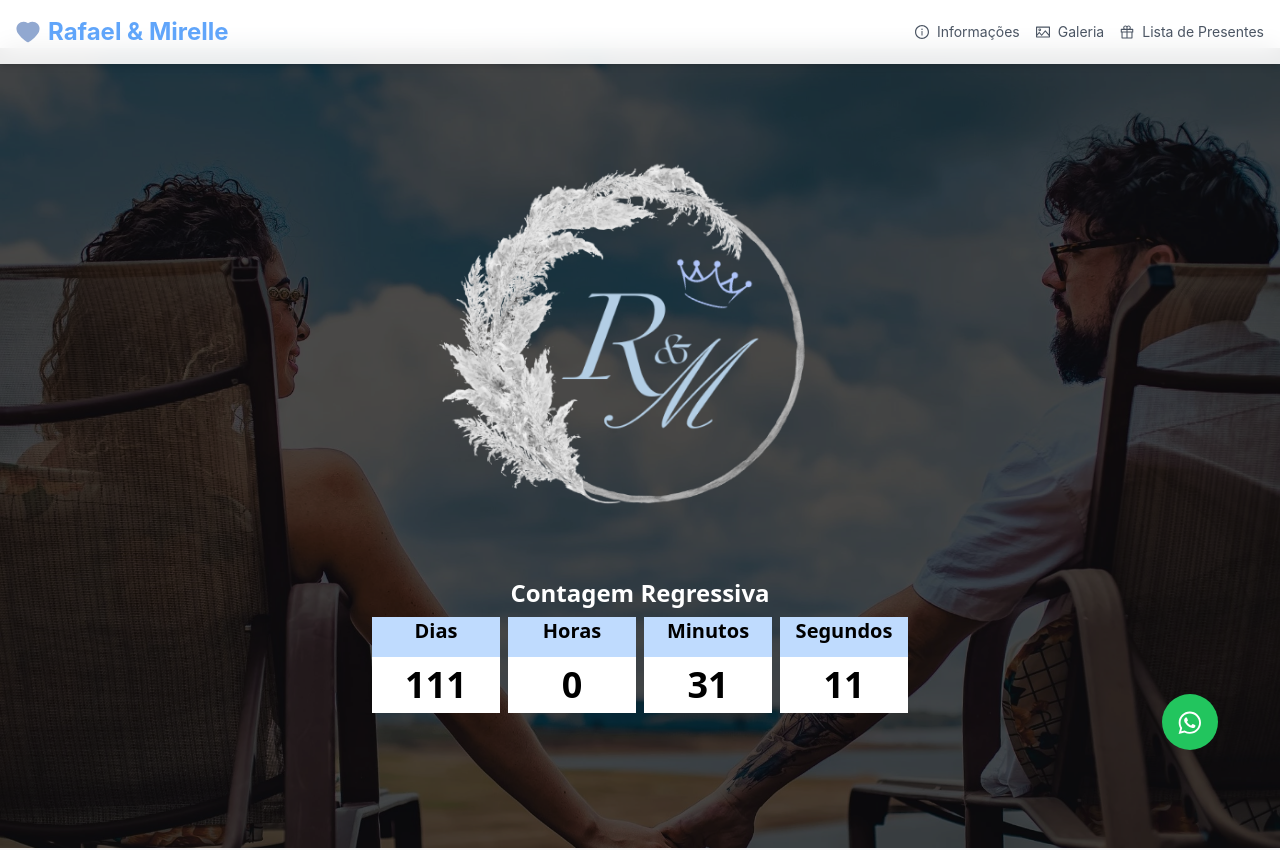
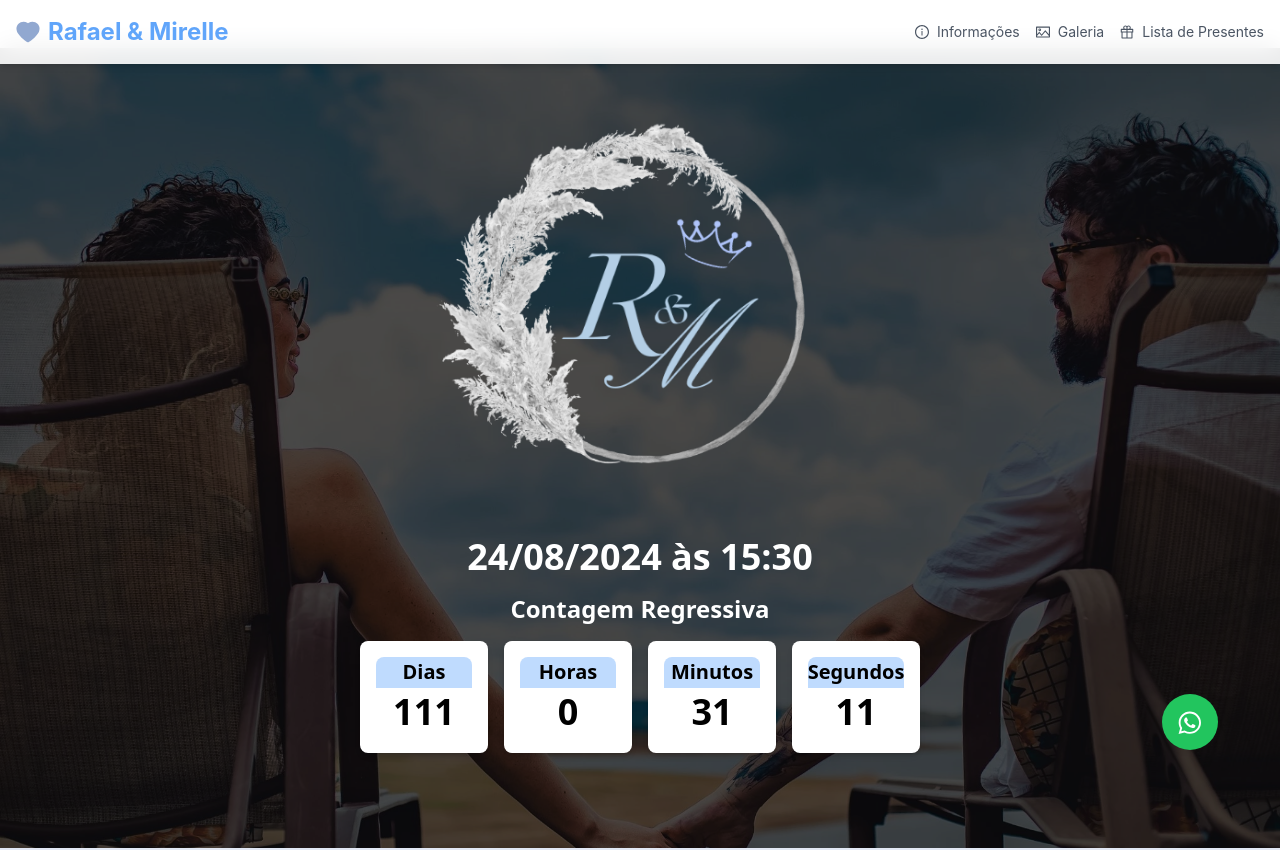
Before and after one commit to rafael-campos/SiteCasamento, a Next.js app: page / in a window 1280 px wide. Shown: the top 850 px of the page. Built offline with nearby package versions, Linux system fonts and the light colour scheme.

Commit message:
atualizacao

```diff
--- a/components/CountdownTimer.tsx
+++ b/components/CountdownTimer.tsx
@@ -1,4 +1,5 @@
 import React, { useState, useEffect } from 'react';
+import { motion } from 'framer-motion'; // Importa motion para animações
 
 interface CountdownTimerProps {
     targetDate: Date;
@@ -31,42 +32,90 @@ const CountdownTimer: React.FC<CountdownTimerProps> = ({ targetDate }) => {
         return () => clearTimeout(timer);
     });
 
+    const targetDateString = targetDate.toLocaleDateString('pt-BR', {
+        day: '2-digit',
+        month: '2-digit',
+        year: 'numeric'
+    });
+
+    const targetTimeString = targetDate.toLocaleTimeString('pt-BR', {
+        hour: '2-digit',
+        minute: '2-digit'
+    });
+
     return (
         <div className='text-center text-2xl font-bold mb-20'>
-            <p>Contagem Regressiva</p>
-            <div className='flex flex-wrap gap-2 justify-center mt-2'>
-                <div className='bg-white text-black w-24 h-20 md:w-32 md:h-24'>
-                    <div className='h-7 md:h-10 w-full bg-blue-200'>
+            <motion.p
+                initial={{ opacity: 0, y: -20 }}
+                animate={{ opacity: 1, y: 0 }}
+                transition={{ duration: 0.8 }}
+                className="text-3xl md:text-4xl font-dancing text-white mb-4"
+            >
+                {targetDateString} às {targetTimeString}
+            </motion.p> {/* Adiciona a data e hora formatadas */}
+
+            <p className="text-xl md:text-2xl">Contagem Regressiva</p>
+
+            <div className='flex flex-wrap gap-4 justify-center mt-4'>
+                {/* Contador de Dias */}
+                <motion.div
+                    initial={{ opacity: 0, scale: 0.8 }}
+                    animate={{ opacity: 1, scale: 1 }}
+                    transition={{ duration: 0.5, delay: 0.2 }} // Adiciona um pequeno atraso
+                    className='bg-white text-black rounded-lg shadow-md p-4 flex flex-col items-center w-24 h-24 md:w-32 md:h-28'
+                >
+                    <div className='h-8 md:h-10 w-full bg-blue-200 rounded-t-lg flex items-center justify-center'>
                         <p className='font-bold text-lg md:text-xl'>Dias</p>
                     </div>
-                    <div className='flex justify-center items-center h-12 md:h-14 text-3xl md:text-4xl font-bold'>
+                    <div className='flex justify-center items-center h-16 md:h-18 text-3xl md:text-4xl font-bold'>
                         {timeLeft.days}
                     </div>
-                </div>
-                <div className='bg-white text-black w-24 h-20 md:w-32 md:h-24'>
-                    <div className='h-7 md:h-10 w-full bg-blue-200'>
+                </motion.div>
+
+                {/* Contador de Horas */}
+                <motion.div
+                    initial={{ opacity: 0, scale: 0.8 }}
+                    animate={{ opacity: 1, scale: 1 }}
+                    transition={{ duration: 0.5, delay: 0.4 }}
+                    className='bg-white text-black rounded-lg shadow-md p-4 flex flex-col items-center w-24 h-24 md:w-32 md:h-28'
+                >
+                    <div className='h-8 md:h-10 w-full bg-blue-200 rounded-t-lg flex items-center justify-center'>
                         <p className='font-bold text-lg md:text-xl'>Horas</p>
                     </div>
-                    <div className='flex justify-center items-center h-12 md:h-14 text-3xl md:text-4xl font-bold'>
+                    <div className='flex justify-center items-center h-16 md:h-18 text-3xl md:text-4xl font-bold'>
                         {timeLeft.hours}
                     </div>
-                </div>
-                <div className='bg-white text-black w-24 h-20 md:w-32 md:h-24'>
-                    <div className='h-7 md:h-10 w-full bg-blue-200'>
+                </motion.div>
+
+                {/* Contador de Minutos */}
+                <motion.div
+                    initial={{ opacity: 0, scale: 0.8 }}
+                    animate={{ opacity: 1, scale: 1 }}
+                    transition={{ duration: 0.5, delay: 0.6 }}
+                    className='bg-white text-black rounded-lg shadow-md p-4 flex flex-col items-center w-24 h-24 md:w-32 md:h-28'
+                >
+                    <div className='h-8 md:h-10 w-full bg-blue-200 rounded-t-lg flex items-center justify-center'>
                         <p className='font-bold text-lg md:text-xl'>Minutos</p>
                     </div>
-                    <div className='flex justify-center items-center h-12 md:h-14 text-3xl md:text-4xl font-bold'>
+                    <div className='flex justify-center items-center h-16 md:h-18 text-3xl md:text-4xl font-bold'>
                         {timeLeft.minutes}
                     </div>
-                </div>
-                <div className='bg-white text-black w-24 h-20 md:w-32 md:h-24'>
-                    <div className='h-7 md:h-10 w-full bg-blue-200'>
+                </motion.div>
+
+                {/* Contador de Segundos */}
+                <motion.div
+                    initial={{ opacity: 0, scale: 0.8 }}
+                    animate={{ opacity: 1, scale: 1 }}
+                    transition={{ duration: 0.5, delay: 0.8 }}
+                    className='bg-white text-black rounded-lg shadow-md p-4 flex flex-col items-center w-24 h-24 md:w-32 md:h-28'
+                >
+                    <div className='h-8 md:h-10 w-full bg-blue-200 rounded-t-lg flex items-center justify-center'>
                         <p className='font-bold text-lg md:text-xl'>Segundos</p>
                     </div>
-                    <div className='flex justify-center items-center h-12 md:h-14 text-3xl md:text-4xl font-bold'>
+                    <div className='flex justify-center items-center h-16 md:h-18 text-3xl md:text-4xl font-bold'>
                         {timeLeft.seconds}
                     </div>
-                </div>
+                </motion.div>
             </div>
         </div>
     );
--- a/components/Historia.tsx
+++ b/components/Historia.tsx
@@ -4,7 +4,7 @@ import Image from 'next/image';
 
 const Historia: React.FC = () => {
   return (
-    <div className="bg-gray-100 py-20">
+    <div className="bg-[#E2E8F4] py-20">
       <div className="container mx-auto px-4">
         <h2 className="text-5xl text-center font-dancing font-bold text-blue-900 mb-10">
           Nossa História
--- a/components/Informacoes.tsx
+++ b/components/Informacoes.tsx
@@ -20,7 +20,7 @@ const Informacoes: React.FC = () => {
 
   return (
     <motion.div
-      className="min-h-screen flex flex-col md:flex-row items-center justify-center bg-blue-100 px-6 py-16"
+      className="min-h-screen flex flex-col md:flex-row items-center justify-center bg-[#E2E8F4] px-6 py-16"
       variants={containerVariants}
       initial="hidden"
       animate="visible"
--- a/components/ListaDePresente.tsx
+++ b/components/ListaDePresente.tsx
@@ -166,7 +166,7 @@ const ListaDePresentes: React.FC = () => {
       initial="hidden"
       animate="visible"
       variants={containerVariants}
-      className="bg-gray-100 py-20"
+      className="bg-[#E2E8F4] py-20"
     >
       <div className="container mx-auto px-4">
         <h2 className="text-3xl font-bold text-center mb-10">Lista de Presentes</h2>
--- a/components/Padrinhos.tsx
+++ b/components/Padrinhos.tsx
@@ -32,7 +32,7 @@ const Padrinhos: React.FC = () => {
         <h2 className="text-4xl font-bold text-center mb-10 text-blue-600">Padrinhos & Madrinhas</h2>
         <div className="grid grid-cols-1 sm:grid-cols-2 md:grid-cols-3 lg:grid-cols-4 gap-8">
           {listaDePadrinhos.map((casal, index) => (
-            <div key={index} className="bg-blue-100 p-6 rounded-lg shadow-lg text-center">
+            <div key={index} className="bg-[#E2E8F4] p-6 rounded-lg shadow-lg text-center">
               <FaHeart className="text-blue-500 mx-auto text-6xl" />
               <h3 className="text-xl font-semibold mt-4">{casal.nomePadrinho}</h3>
               <p className="text-md text-gray-600">&</p>
```
